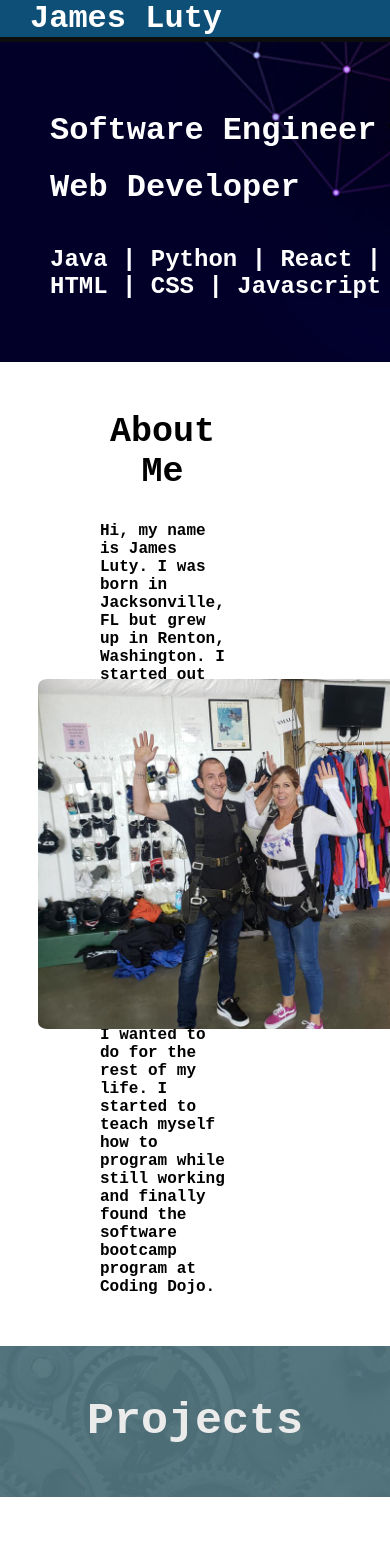
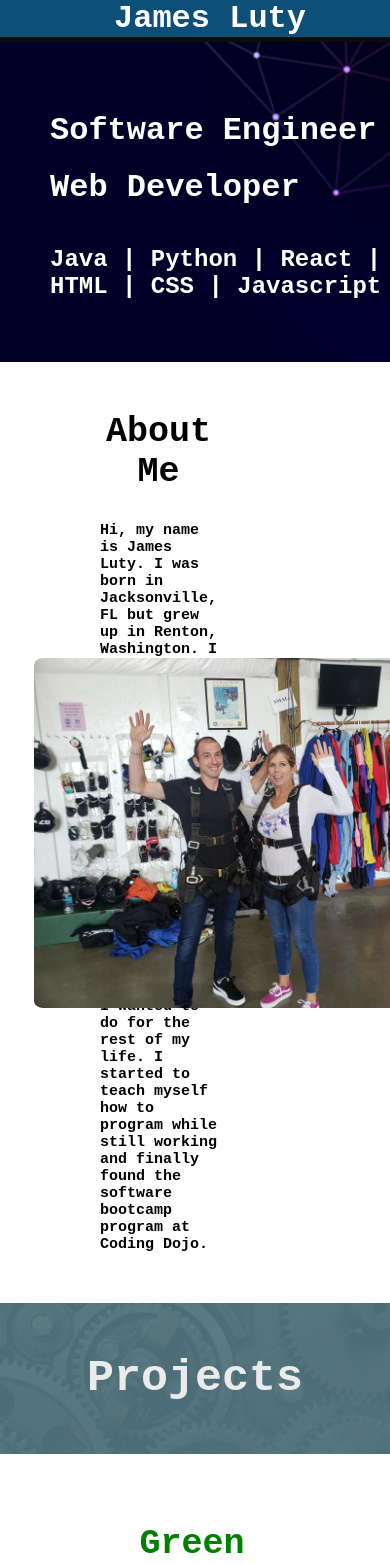
Before and after one commit to jamesluty/jamesluty.github.io, a React (Create React App) app: page / in a window 390 px wide. Shown: the top 1565 px of the page. Built offline with nearby package versions, Linux system fonts and the light colour scheme.

Commit message:
centered title and remove old code

```diff
--- a/src/App.css
+++ b/src/App.css
@@ -376,9 +376,9 @@
       display: none;
   }
   .smfont {
-      font-size: 12pt;
+      font-size: 15px;
   }
-  .smTitle {
-    text-align: center;
+  .navTitle {
+    justify-content: center;
   }
 }
--- a/src/components/Navbar.jsx
+++ b/src/components/Navbar.jsx
@@ -5,7 +5,7 @@
     return (
         <div className="navbar">
             <div className="navTitle">
-                <h1 className="smTitle">James Luty</h1>
+                <h1>James Luty</h1>
             </div>
             <ul className="navWrapper sm">
                 <li className='navLink'>
```
